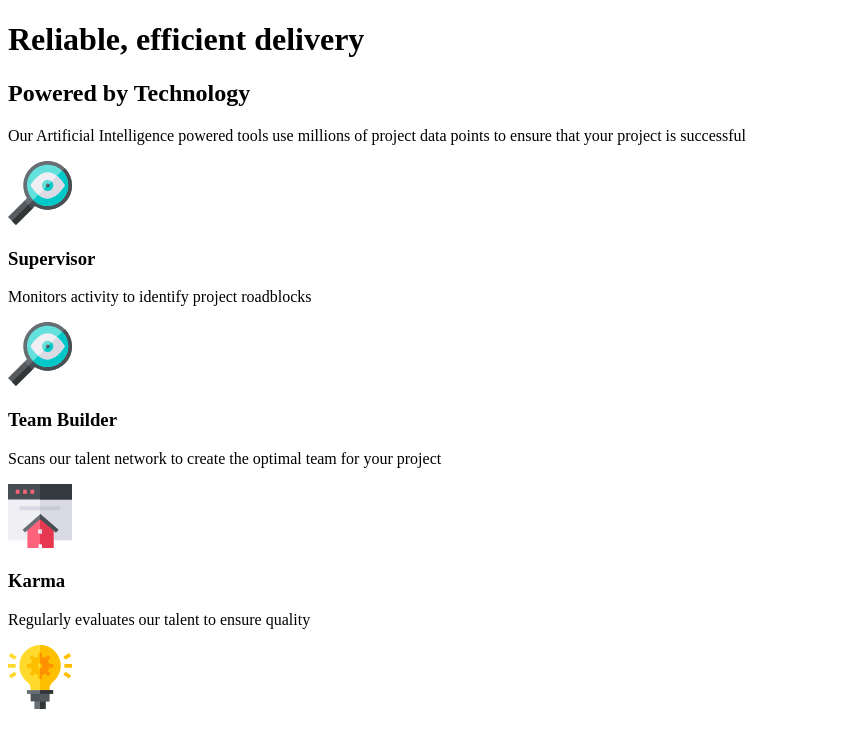
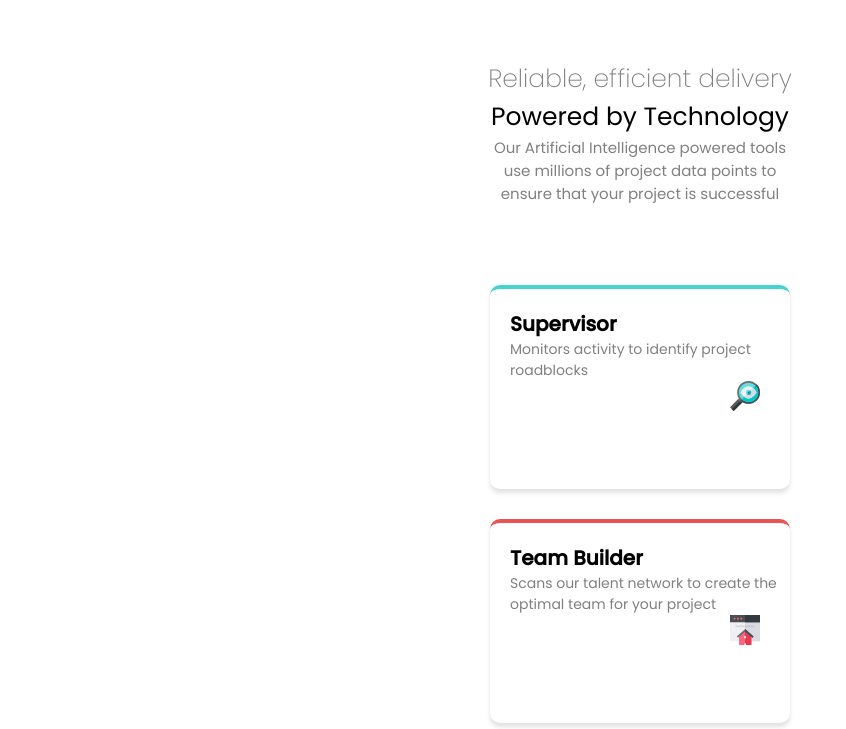
Before and after one commit to celfro/four-card, a plain HTML site: page index.html in a window 1280 px wide. Shown: the top 729 px of the page, without its empty margins (0-846 px from the left). Drawn offline with Linux system fonts and the light colour scheme.

Commit message:
css styling

```diff
--- a/index.html
+++ b/index.html
@@ -3,12 +3,10 @@
 <head>
   <meta charset="UTF-8">
   <meta name="viewport" content="width=device-width, initial-scale=1.0"> <!-- displays site properly based on user's device -->
-
   <link rel="icon" type="image/png" sizes="32x32" href="./images/favicon-32x32.png">
-
+  <link rel="stylesheet" href="style.css">
+  <link href="https://fonts.googleapis.com/css?family=Poppins&display=swap" rel="stylesheet">
   <title>Frontend Mentor | Four card feature section</title>
-
-  <!-- Feel free to remove these styles or customise in your own stylesheet 👍 -->
   <style>
     .attribution { font-size: 11px; text-align: center; }
     .attribution a { color: hsl(228, 45%, 44%); }
@@ -20,7 +18,6 @@
     <h2>Powered by Technology</h2>
     <p>Our Artificial Intelligence powered tools use millions of project data points
     to ensure that your project is successful</p>
-    <img src="images/icon-supervisor.svg" alt="hourglass">
   </header>
   <div class="col-1">
     <h3>Supervisor</h3>
--- /dev/null
+++ b/style.css
@@ -0,0 +1,81 @@
+@import url('https://fonts.googleapis.com/css?family=Poppins:200,400,500&display=swap');
+
+* {
+  margin: 0;
+  padding: 0;
+}
+
+h1 {
+  font-family: 'Poppins','sans serif';
+  font-size: 25px;
+  font-weight: 200;
+  text-align: center;
+  margin-top: 60px;
+  color: grey;
+}
+
+header {
+  margin-bottom: 80px;
+}
+
+
+h2 {
+  font-family: 'Poppins','sans serif';
+  font-size: 25px;
+  font-weight: 400;
+  text-align: center;
+}
+
+p {
+  font-family: 'Poppins','sans serif';
+  font-size: 15px;
+  text-align: center;
+  margin: 0 auto;
+  color: grey;
+  width: 300px;
+}
+
+div {
+  margin: 30px auto;
+  border-radius: 10px;
+  box-shadow: 0 4px 4px hsla(0, 0%, 50%, 0.12), 0 4px 4px hsla(0, 0%, 50%, 0.12);
+  width: 300px;
+  height: 200px;
+}
+
+.col-1 {
+  border-top: 4px solid hsl(180, 62%, 55%);
+}
+
+.col-2 {
+  border-top: 4px solid hsl(0, 78%, 62%);
+}
+
+.col-3 {
+  border-top: 4px solid hsl(34, 97%, 64%);
+}
+
+.col-4 {
+  border-top: 4px solid hsl(212, 86%, 64%);
+}
+
+h3 {
+  font-family: 'Poppins','sans serif';
+  font-size: 20px;
+  font-weight: bold;
+  padding-top: 20px;
+  padding-left: 20px;
+}
+
+div p {
+  font-size: 14px;
+  text-align: left;
+  margin-left: 20px;
+}
+
+div img {
+  float: right;
+  width: 30px;
+  padding-bottom: 20px;
+  padding-right: 30px;
+}
```
